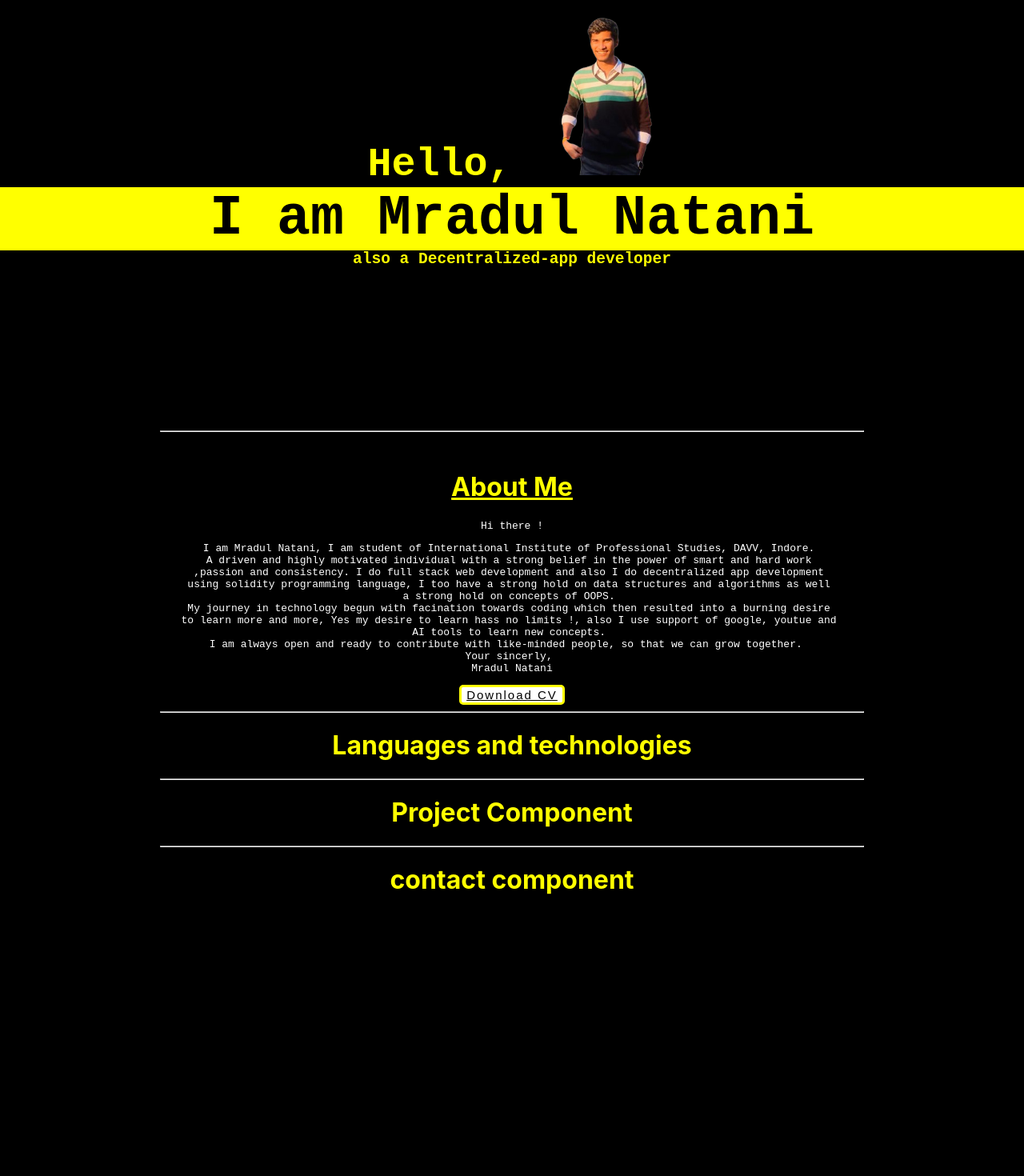
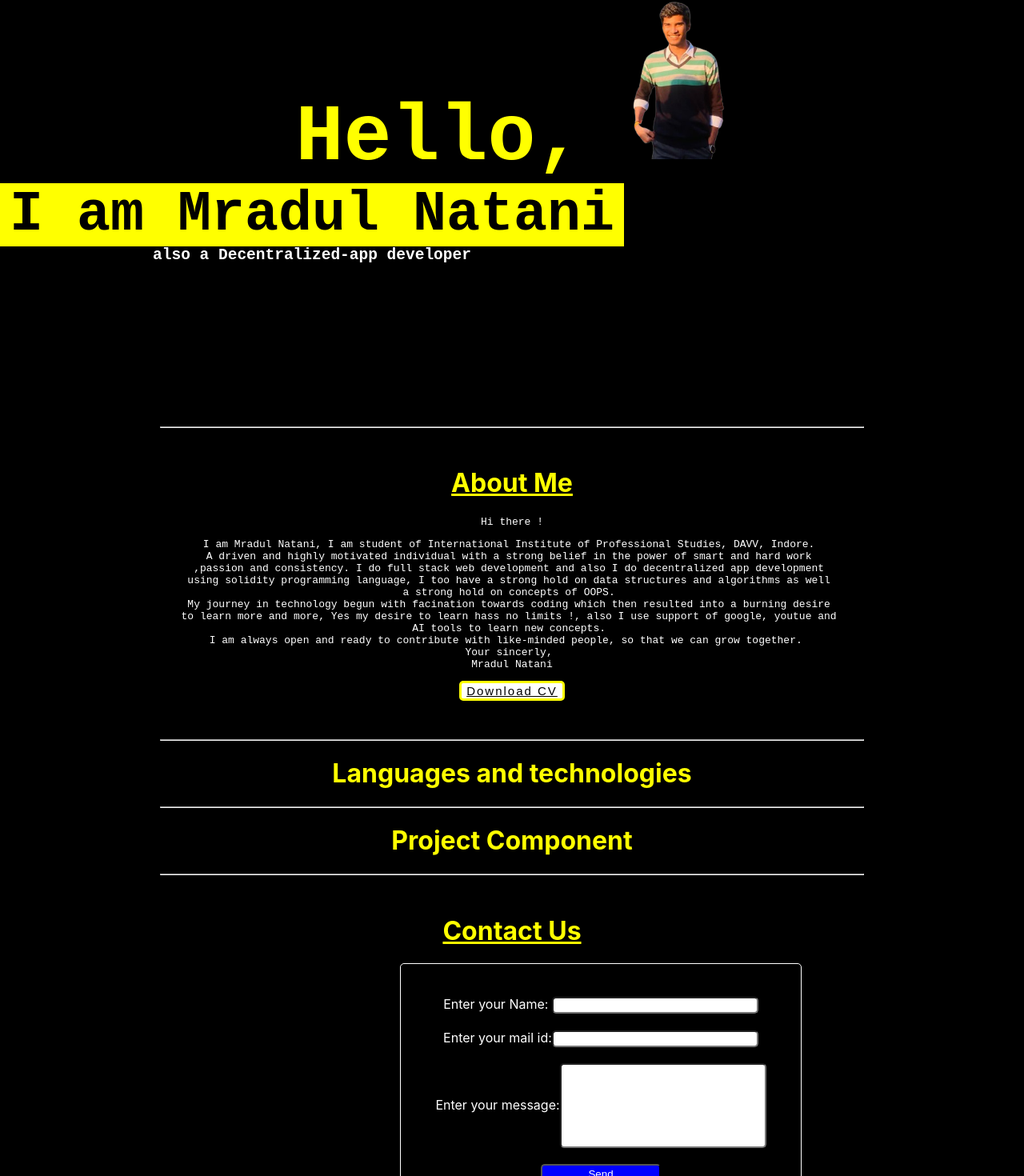
Before and after one commit to mradulnatani/portfolio, a React (Create React App) app in the folder my-portfolio/: page / in a window 1280 px wide. Shown: the part 134-1604 px from the top of the page at 80% size. Before the commit the page ends 1275 px from the top, so only its background shows below. Built offline with nearby package versions, Linux system fonts and the light colour scheme.

Commit message:
updated contact component

```diff
--- a/my-portfolio/src/MyComponents/About.js
+++ b/my-portfolio/src/MyComponents/About.js
@@ -20,7 +20,9 @@ export default function About() {
 
       </pre>
      <button  style={{boxSizing:'border-box',border:'3px solid yellow',backgroundColor:'white',borderRadius:'5px'}}> <a href="https://www.dropbox.com/scl/fi/su3xntbwsycj81reb5ri7/MRADUL_NATANI.resume-1.docx?rlkey=zmijejs2wj35nw3h8yaavdiw1&st=p5age4uf&dl=0" download="MRADUL_NATANI.resume[1].docx" style={{backgroundColor:'white',fontSize:'15px',color:'black',letterSpacing:'2px'}}>Download CV</a></button>
-
+     <br/>
+     <br/>
+     <br/>
     </div>
   )
 }
--- a/my-portfolio/src/MyComponents/contact.js
+++ b/my-portfolio/src/MyComponents/contact.js
@@ -1,9 +1,25 @@
-import React from 'react'
+import React,{useState} from 'react'
+export default function Contact() {
+  function submission(e){
+    e.preventDefault();
+    console.log(name,mail,msg)
+  }
+  const[name,setName] = useState('');
+  const[mail,setMail] = useState('');
+  const[msg,setMsg] = useState('');
 
-export default function contact() {
   return (
-    <div>
-      <h1 style={{color:'yellow'}}>contact component</h1>
+    <div style={{marginTop:'50px',marginLeft:'500px'}}>
+          <h1 style={{color:'yellow',marginRight:'500px'}}><u>Contact Us</u></h1>
+      <form style={{border:'1px solid white',width:'500px',borderRadius:'5px'}} onSubmit={submission}>
+        <br/> <br/>
+       <span style={{color:'white'}}>Enter your Name:</span> <input type='text'onChange={(e)=>{setName(e.target.value)}} style={{width:'250px',backgroundColor:'white',borderRadius:'5px'}}/> <br/> <br/>
+        <span style={{color:'white'}}>Enter your mail id:</span><input type='text'onChange={(e)=>{setMail(e.target.value)}} style={{width:'250px',backgroundColor:'white',borderRadius:'5px'}}/> <br/> <br/>
+        <span style={{color:'white'}}>Enter your message:</span><input type='text' onChange={(e)=>{setMsg(e.target.value)}}style={{width:'250px',height:'100px',backgroundColor:'white',borderRadius:'5px'}}/> <br/> <br/>
+        <button type='submit'style={{color:'white',width:'150px',height:'25px',backgroundColor:'blue',borderRadius:'5px'}}>Send</button>
+        <br/>
+        <br/>
+      </form>
     </div>
   )
 }
--- a/my-portfolio/src/MyComponents/main.js
+++ b/my-portfolio/src/MyComponents/main.js
@@ -15,12 +15,11 @@ export default function Main() {
   return (
     <div className='intro-content'>
       <br />
-      <br />
       <pre style={{display:'grid'}}>
-        <h2 style={{fontSize:'50px'}}>Hello,<img src={Myimage} alt='myimage' style={{border:'1px',borderRadius:'7000 el',height:'200px',marginLeft:'50px'}}></img></h2>
-        <h2 style={{backgroundColor:'yellow', color:'black',fontSize:'70px'}}>I am Mradul Natani
+        <h2 style={{fontSize:'100px'}}>Hello,<img src={Myimage} alt='myimage' style={{height:'200px',marginLeft:'50px'}}></img></h2>
+        <h2 style={{backgroundColor:'yellow', color:'black',fontSize:'70px',marginRight:'500px'}}>I am Mradul Natani
         </h2>
-        {field ? <h2>I am a full stack web developer</h2> : <h2>also a Decentralized-app developer</h2>}
+        {field ? <h2 style={{color:'white',marginRight:'500px'}}>I am a full stack web developer</h2> : <h2 style={{color:'white',marginRight:'500px'}}>also a Decentralized-app developer</h2>}
       </pre>
       <button id='autoClickButton' style={{ visibility: 'hidden' }}>
         Click Me!
```
